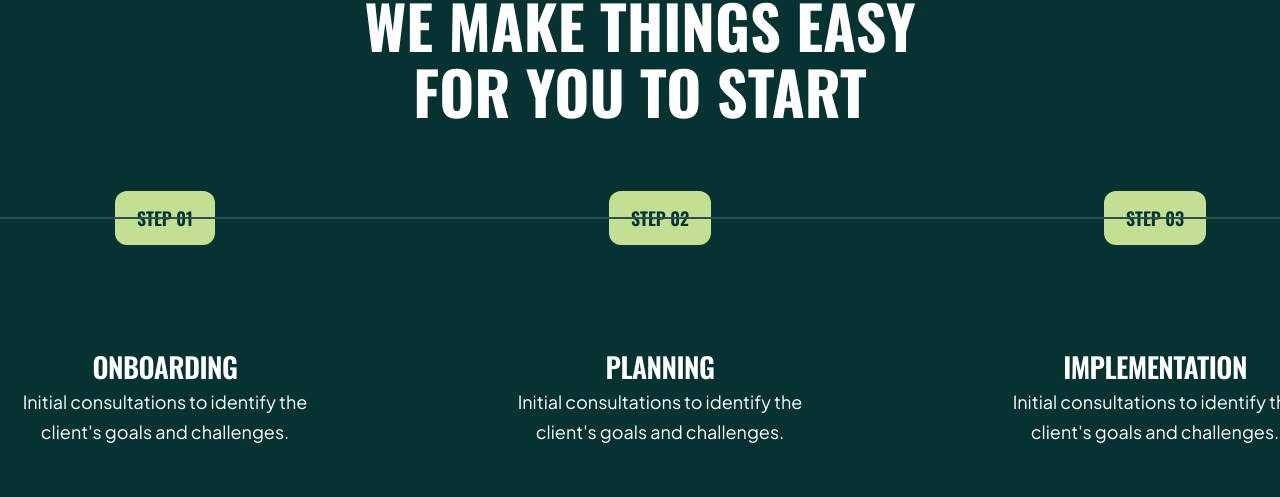
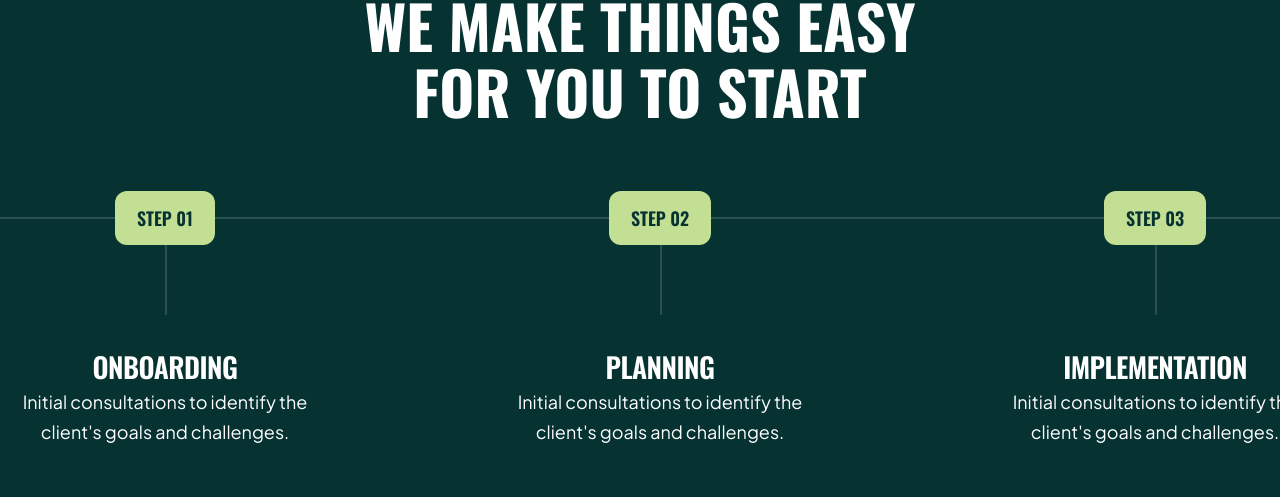
Before and after one commit to shoumen-shomu/prozen, a Next.js app: page / in a window 1280 px wide. Shown: the part 3993-4490 px from the top of the page. Built offline with nearby package versions, Linux system fonts and the light colour scheme.

Commit message:
Working Part Done

```diff
--- a/app/_components/Working.jsx
+++ b/app/_components/Working.jsx
@@ -15,8 +15,9 @@ const Working = () => {
                 We make things easy for you to start
               </h2>
               <div className="bg-[#294F4E] w-full h-0.5 absolute top-[53%] left-0 z-0"></div>
-              <div className="mt-10.5 flex gap-41.25 z-10 ">
-                <div className="pt-6.25 px-3">
+              <div className="mt-10.5 flex gap-41.25">
+                <div className="pt-6.25 px-3 z-10 relative ">
+                    <div className="bg-[#294F4E] h-17.5 w-0.5 absolute top-[28%] left-[50%] z-9"></div>
                   <div className="uppercase py-3 px-5.5 bg-[#C3DF94] rounded-xl font-oswald font-semibold text-[18px] text-[#063231] leading-7.5 mb-26.25 inline-block">
                     step 01
                   </div>
@@ -28,7 +29,8 @@ const Working = () => {
                     challenges.
                   </p>
                 </div>
-                <div className="pt-6.25 px-3">
+                <div className="pt-6.25 px-3 z-10 relative ">
+                    <div className="bg-[#294F4E] h-17.5 w-0.5 absolute top-[28%] left-[50%] z-9"></div>
                   <div className="uppercase py-3 px-5.5 bg-[#C3DF94] rounded-xl font-oswald font-semibold text-[18px] text-[#063231] leading-7.5 mb-26.25 inline-block">
                     step 02
                   </div>
@@ -40,7 +42,8 @@ const Working = () => {
                     challenges.
                   </p>
                 </div>
-                <div className="pt-6.25 px-3">
+                <div className="pt-6.25 px-3 z-10 relative ">
+                    <div className="bg-[#294F4E] h-17.5 w-0.5 absolute top-[28%] left-[50%] z-9"></div>
                   <div className="uppercase py-3 px-5.5 bg-[#C3DF94] rounded-xl font-oswald font-semibold text-[18px] text-[#063231] leading-7.5 mb-26.25 inline-block">
                     step 03
                   </div>
```
